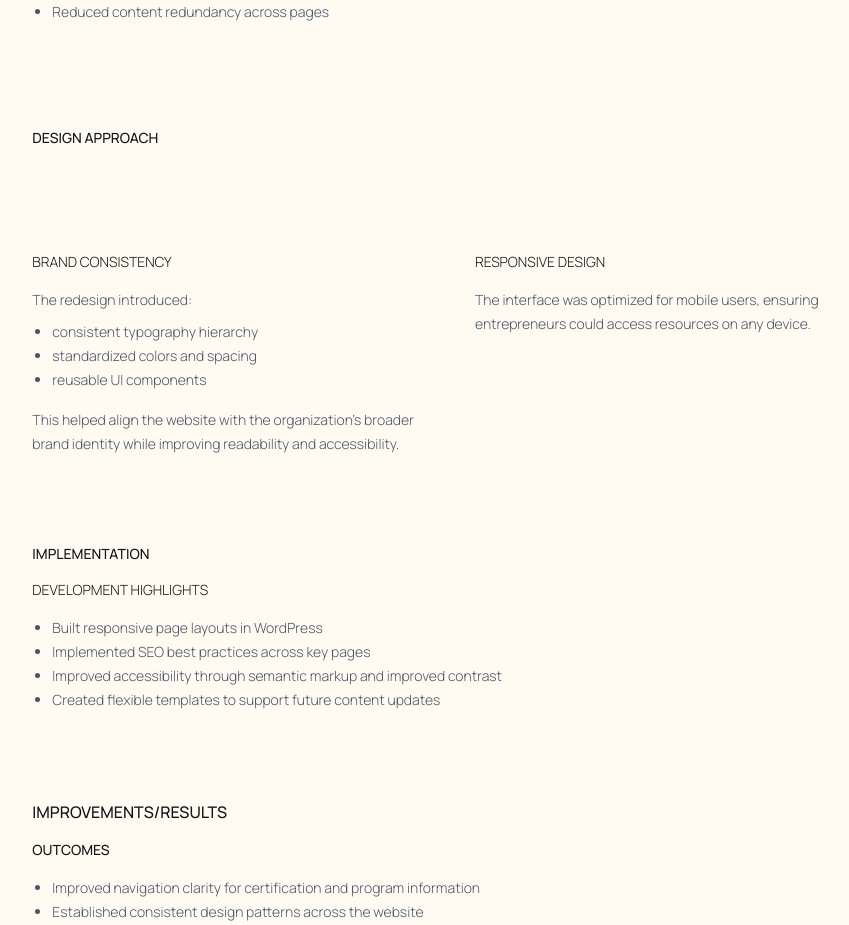
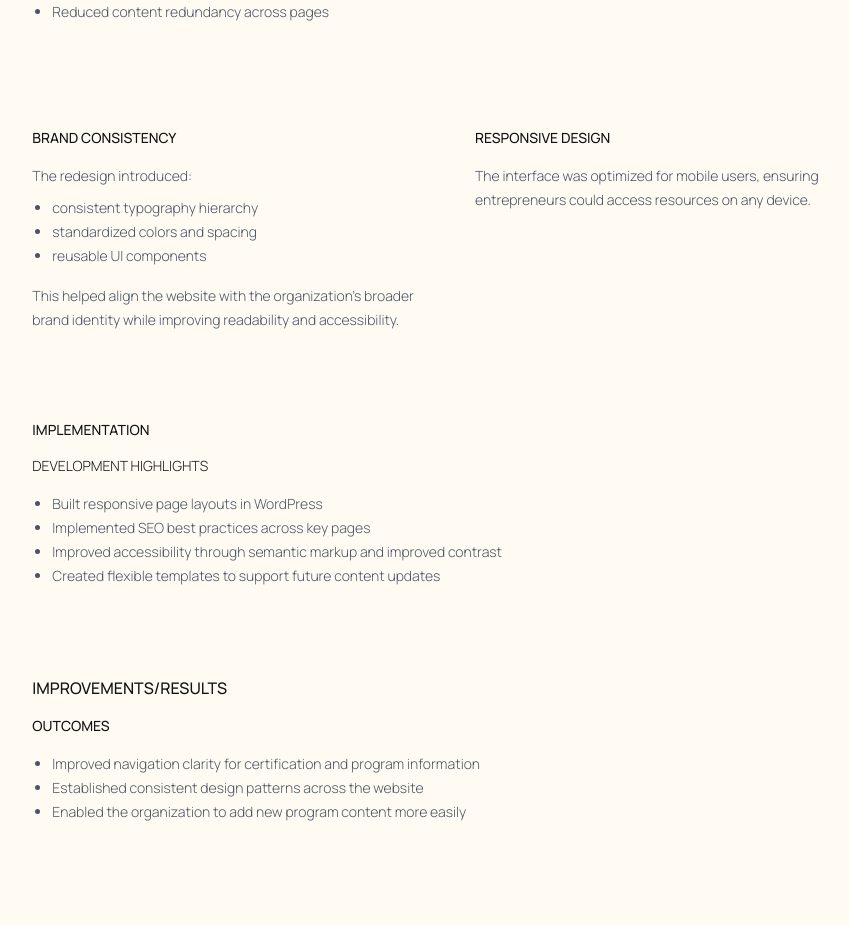
Before and after one commit to aescaba/portfolio, a Next.js app: page /work/wbecnydmv in a window 1280 px wide. Shown: the part 2800-3725 px from the top of the page, without its empty margins (181-1030 px from the left). Built offline with nearby package versions, Linux system fonts and the light colour scheme.

Commit message:
wbec case study formatting, minor copy updates

```diff
--- a/pages/work/wbecnydmv.js
+++ b/pages/work/wbecnydmv.js
@@ -112,23 +112,19 @@ export default function WBECNYDMV() {
           body={["Consolidated scattered content into clear program hubs", "Prioritized certification information within navigation", "Reduced content redundancy across pages"]} />
       </WorkRow>
 
-      <WorkRow>
-        <TextBlock
-          h3="Design Approach" />
-      </WorkRow>
 
       <WorkRow>
         <TextBlock
           colSpan="1/2"
           isBulleted="true"
-          h4="Brand Consistency"
+          h3="Brand Consistency"
           textBefore="The redesign introduced:"
           body={["consistent typography hierarchy", "standardized colors and spacing", "reusable UI components"]}
           textAfter="This helped align the website with the organization’s broader brand identity while improving readability and accessibility." />
 
         <TextBlock
           colSpan="1/2"
-          h4="Responsive Design"
+          h3="Responsive Design"
           body="The interface was optimized for mobile users, ensuring entrepreneurs could access resources on any device." />
 
       </WorkRow>
```
